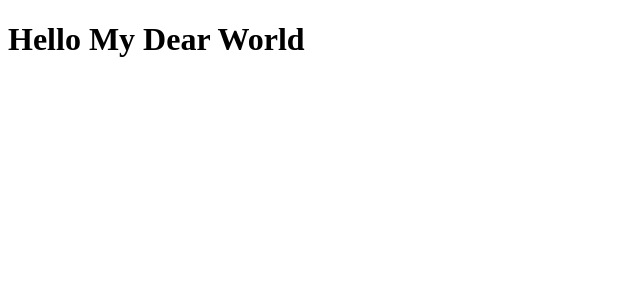
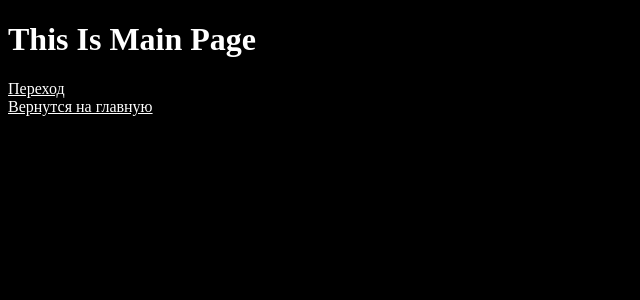
Before and after one commit to SemRus76/Python_GD_51_Django, a Django app: page / in a window 1280 px wide. Shown: the top 300 px of the page, without its empty margins (0-640 px from the left). Run offline with Django 5.2, Linux system fonts and the light colour scheme.

Commit message:
Разбираемся в работе views

```diff
--- a/app_gd/templates/index.html
+++ b/app_gd/templates/index.html
@@ -2,9 +2,25 @@
 <html lang="en">
 <head>
     <meta charset="UTF-8">
-    <title>First Page</title>
+    <title>Страница</title>
+    <style>
+        a {
+            color:white
+           }
+        a:link
+        {
+            color:white
+        }
+        a:visited
+        {
+            color:white
+        }
+    </style>
 </head>
-<body>
-    <h1> {{text}} </h1>
+<body bgcolor="black">
+    <h1 style="color:white"> {{text}} </h1>
+    <a href="{{link}}">Переход</a>
+    <br>
+    <a href="{{link_home}}">Вернутся на главную</a>
 </body>
 </html>
--- a/app_gd/views.py
+++ b/app_gd/views.py
@@ -1,9 +1,44 @@
 from django.shortcuts import render
-from django.http.response import HttpResponse
+from django.http.response import HttpResponse, JsonResponse
 from django.http.request import HttpRequest, HttpHeaders
+import json
 
 
 # Create your views here.
 def index(request: HttpRequest):
-    context = {"text": "Hello My Dear World"}
-    return render(request, 'index.html', context=context)
+    context = {"text": "This Is Main Page", "link": "first_page"}
+    response = render(request, 'index.html', context=context)
+    response.headers["World"] = "hello"
+    response.status_code = 200
+    return response
+
+def first_page(request: HttpRequest):
+    context = {
+               "text": "Это первая страница",
+               "link": "second_page",
+               "link_home": "/"
+    }
+    return render(request, 'index.html', context)
+
+def second_page(request: HttpRequest):
+    context = {
+                "text": "Это вторая страница",
+                "link": "first_page",
+                "link_home": "/"
+    }
+    return render(request, 'index.html', context)
+
+# curl -X POST --data '{"request":"name"}'  http://127.0.0.1:8000/json_example
+# {"req": "name", "name": "Adam"}
+def json_example(request: HttpRequest):
+    data = {}
+    if request.method == "GET":
+        data["result"] = "Hello World"
+    elif request.method == "POST":
+        req_body = dict(json.loads(request.body))
+        if req_body["request"]:
+            data["req"] = req_body["request"]
+            data["name"] = "Adam"
+    response = JsonResponse(data)
+    response.status_code = 418
+    return response
--- a/course/settings.py
+++ b/course/settings.py
@@ -23,9 +23,10 @@ BASE_DIR = Path(__file__).resolve().parent.parent
 SECRET_KEY = 'django-insecure-7jwiwy2=eb2covgfecoaockfr)t)3(y-k$lm0k#yn2na4)y=q2'
 
 # SECURITY WARNING: don't run with debug turned on in production!
-DEBUG = False
+DEBUG = True
 
 ALLOWED_HOSTS = ['*']
+# CSRF_TRUSTED_ORIGINS = ['*']
 
 
 # Application definition
@@ -44,13 +45,14 @@ MIDDLEWARE = [
     'django.middleware.security.SecurityMiddleware',
     'django.contrib.sessions.middleware.SessionMiddleware',
     'django.middleware.common.CommonMiddleware',
-    'django.middleware.csrf.CsrfViewMiddleware',
+    # 'django.middleware.csrf.CsrfViewMiddleware',
     'django.contrib.auth.middleware.AuthenticationMiddleware',
     'django.contrib.messages.middleware.MessageMiddleware',
     'django.middleware.clickjacking.XFrameOptionsMiddleware',
 ]
 
 ROOT_URLCONF = 'course.urls'
+
 
 TEMPLATES = [
     {
--- a/course/urls.py
+++ b/course/urls.py
@@ -4,4 +4,7 @@ import app_gd.views as views
 
 urlpatterns = [
     path('', views.index),
+    path('first_page', views.first_page),
+    path('second_page', views.second_page),
+    path('json_example', views.json_example),
 ]
```
